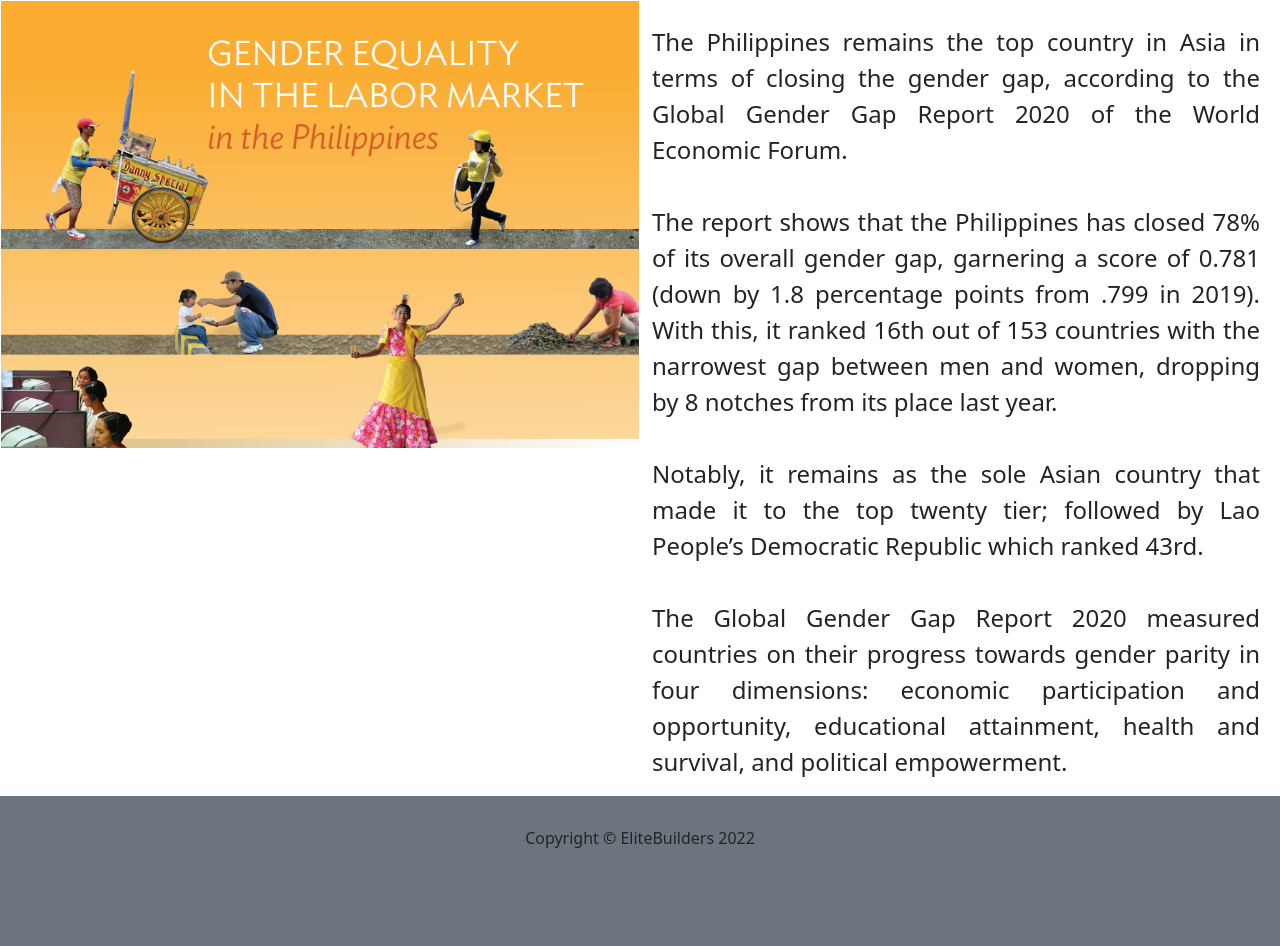
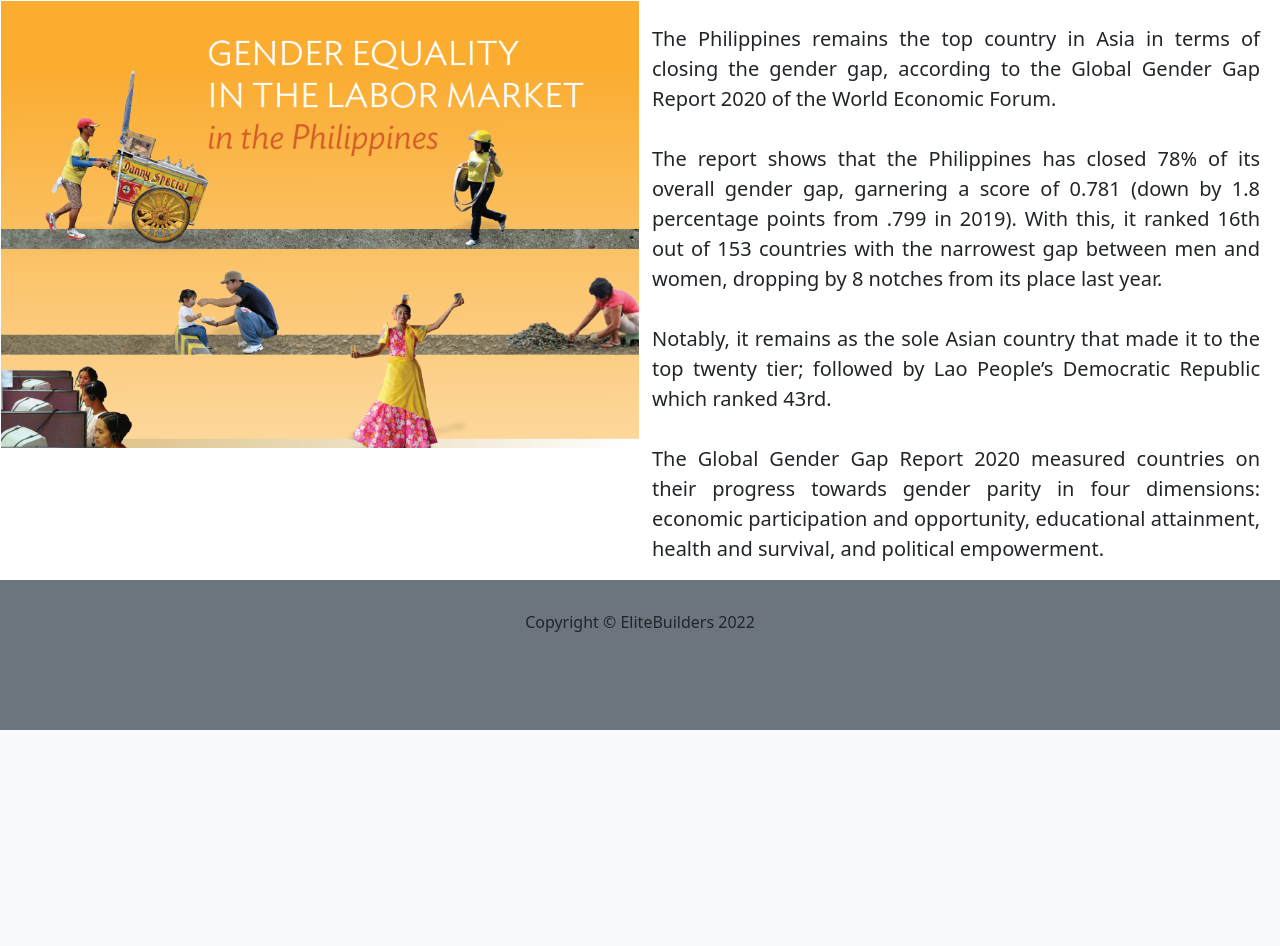
Before and after one commit to reypatoy/gns, a Django app: page /GenderGap/ in a window 1280 px wide. Shown: the part 92-1038 px from the top of the page. After the commit the page ends 822 px from the top, so only its background shows below. Run offline with Django 4.2, Linux system fonts and the light colour scheme.

Commit message:
finishing webpage

```diff
--- a/pages/templates/gendergap.html
+++ b/pages/templates/gendergap.html
@@ -12,7 +12,7 @@
                         <img  class="img-fluid" src="{% static 'images/gender.png' %}" alt="">
                     </div>
                     <div class="col-md-6 col-sm-12 text-center" style="padding-right: 20px;"><br>
-                        <p style="font-size: 24px; text-align: justify;">
+                        <p style="font-size: 20px; text-align: justify;">
                             The Philippines remains the top country in Asia in terms of
                             closing the gender gap, according to the Global Gender Gap
                             Report 2020 of the World Economic Forum. <br><br>
```
